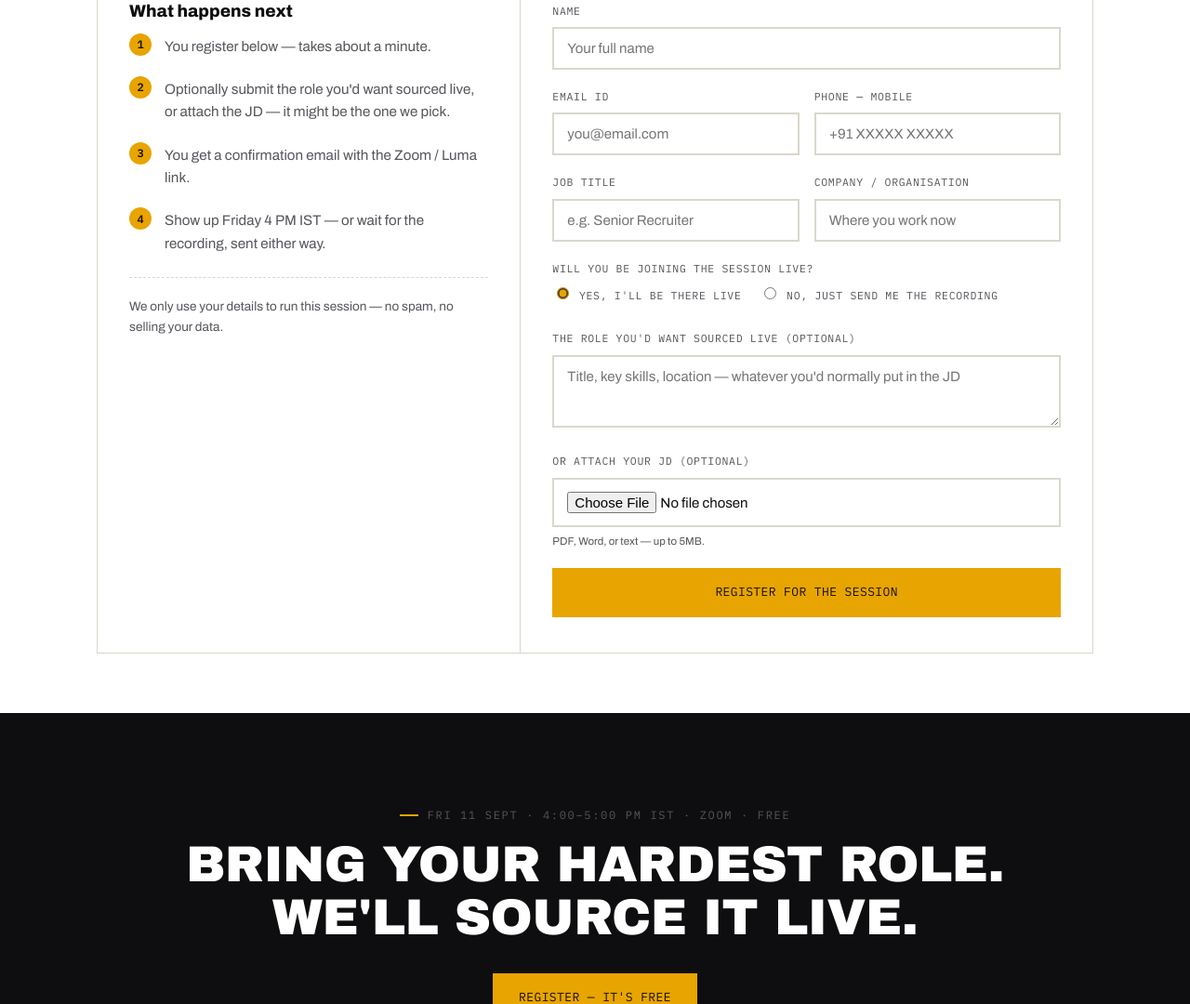
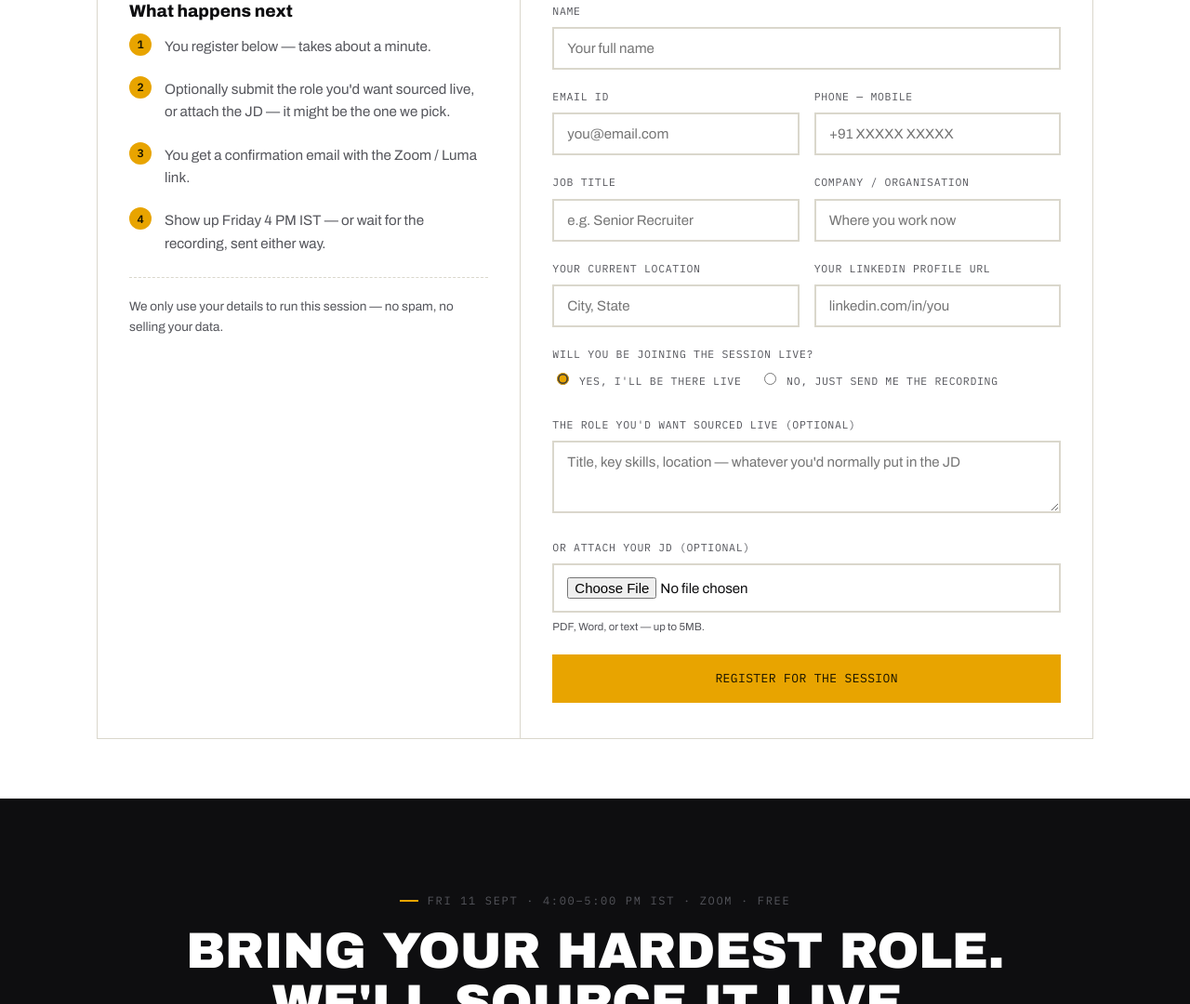
Before and after one commit to rajdeori2019/iamarecruiter-site, a website: page public/event.html in a window 1280 px wide. Shown: the part 3559-4639 px from the top of the page at 93% size. Drawn offline with nearby package versions, Linux system fonts and the light colour scheme.

Commit message:
Match event form fields to join form; add admin notification email for all submissions

```diff
--- a/public/event.html
+++ b/public/event.html
@@ -258,6 +258,16 @@
                 <input type="text" id="eCompany" name="Current Company / Organisation Name" required placeholder="Where you work now">
               </div>
             </div>
+            <div class="row-2">
+              <div class="field">
+                <label for="eLocation">Your Current Location</label>
+                <input type="text" id="eLocation" name="Your Current Location" required placeholder="City, State">
+              </div>
+              <div class="field">
+                <label for="eLinkedin">Your LinkedIn Profile URL</label>
+                <input type="url" id="eLinkedin" name="Your LinkedIn Profile URL" required placeholder="linkedin.com/in/you">
+              </div>
+            </div>
             <div class="field">
               <label>Will you be joining the session live?</label>
               <div class="radio-row">
@@ -366,6 +376,8 @@
       'Phone - Mobile': document.getElementById('ePhone').value.trim(),
       'Job Title': document.getElementById('eTitle').value.trim(),
       'Current Company / Organisation Name': document.getElementById('eCompany').value.trim(),
+      'Your Current Location': document.getElementById('eLocation').value.trim(),
+      'Your LinkedIn Profile URL': document.getElementById('eLinkedin').value.trim(),
       'Will You Be Joining Live': willJoinLiveEl ? willJoinLiveEl.value : '',
       'Role You Want Sourced Live': document.getElementById('eRole').value.trim()
     };
```
Also changed, not shown: 1 other file.
